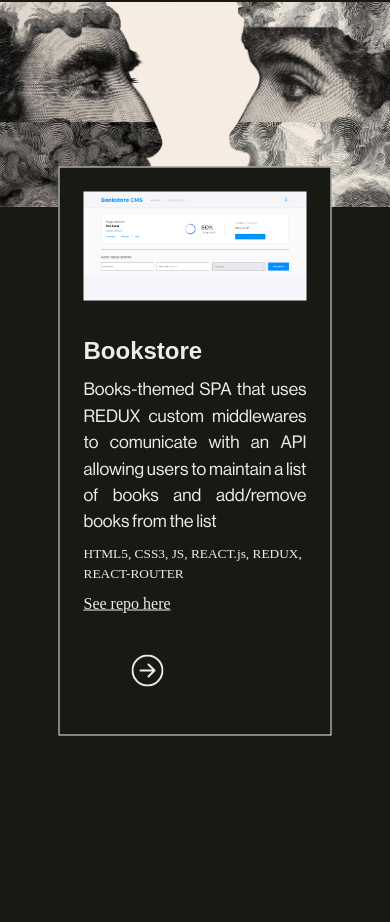
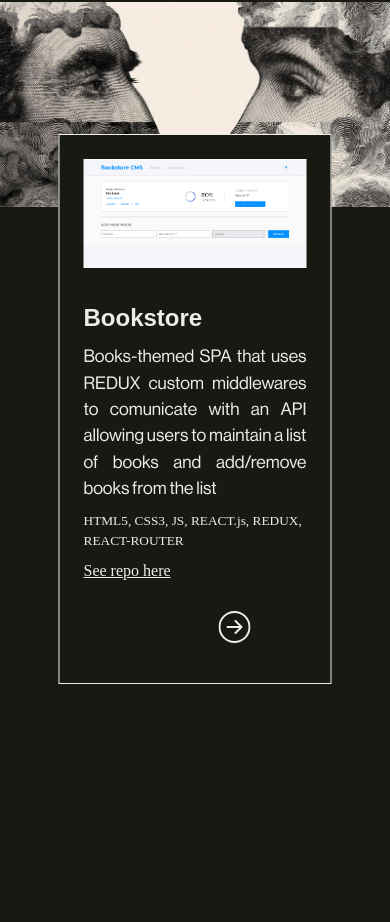
Before and after one commit to alef-garrido/portfolio-garrido, a React (Create React App) app: page / in a window 390 px wide. Shown: the part 1174-2096 px from the top of the page. Built offline with nearby package versions, Linux system fonts and the light colour scheme; a web font is replaced by a local one.

Commit message:
Fix buttons positioning on Projects section

```diff
--- a/src/scss/projNav.scss
+++ b/src/scss/projNav.scss
@@ -1,10 +1,15 @@
-@use './abstracts/' as *;
+@use "./abstracts/" as *;
 
 .hide {
   display: none;
 }
 
 .projects--nav {
+  position: absolute;
+  top: auto;
+  left: auto;
+  right: 4rem;
+  bottom: 1rem;
   display: flex;
   justify-content: center;
   margin: 1rem;
@@ -25,10 +30,7 @@
 @media screen and (min-width: 320px) and (max-width: 968px) {
   .projects--nav {
     grid-row-start: 3;
-    position: absolute;
-    top: auto;
-    left: auto;
-    right: auto;
-    bottom: 1rem;
+    right: 2rem;
+    bottom: .5rem;
   }
 }
--- a/src/scss/projects.scss
+++ b/src/scss/projects.scss
@@ -14,6 +14,7 @@
   .project-miniature {
     position: absolute;
     width: 42%;
+    height: 550px;
     top: 17vmax;
     right: 7rem;
     bottom: auto;
@@ -73,9 +74,9 @@
     .project-miniature {
       grid-row: 1 / 2;
       width: 70%;
-      height: 569px;
+      height: 550px;
       padding: 1.5rem;
-      margin-top: 29vmax;
+      margin-top: 24vmax;
       top: 100%;
       left: 50%;
       margin-right: -50%;
```
